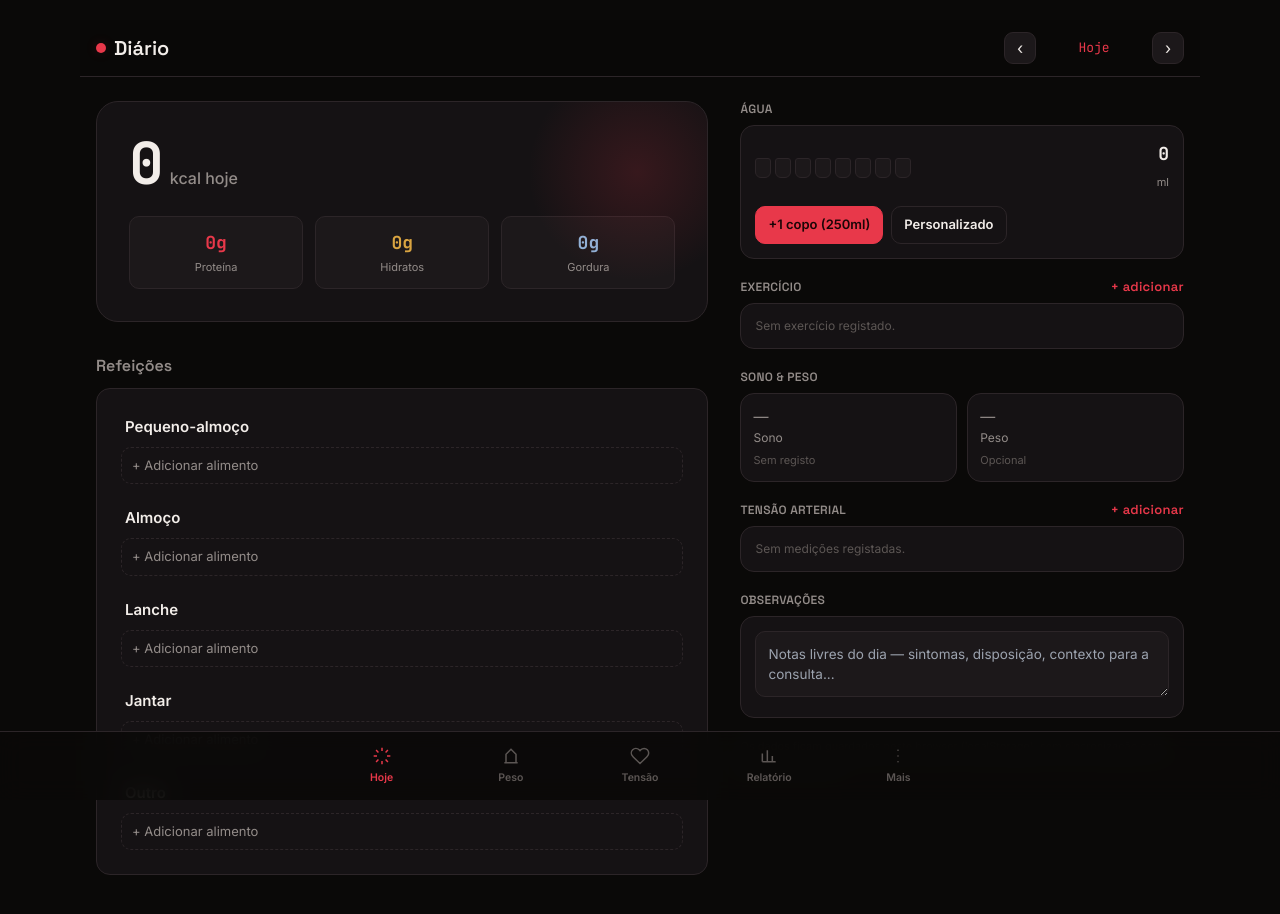
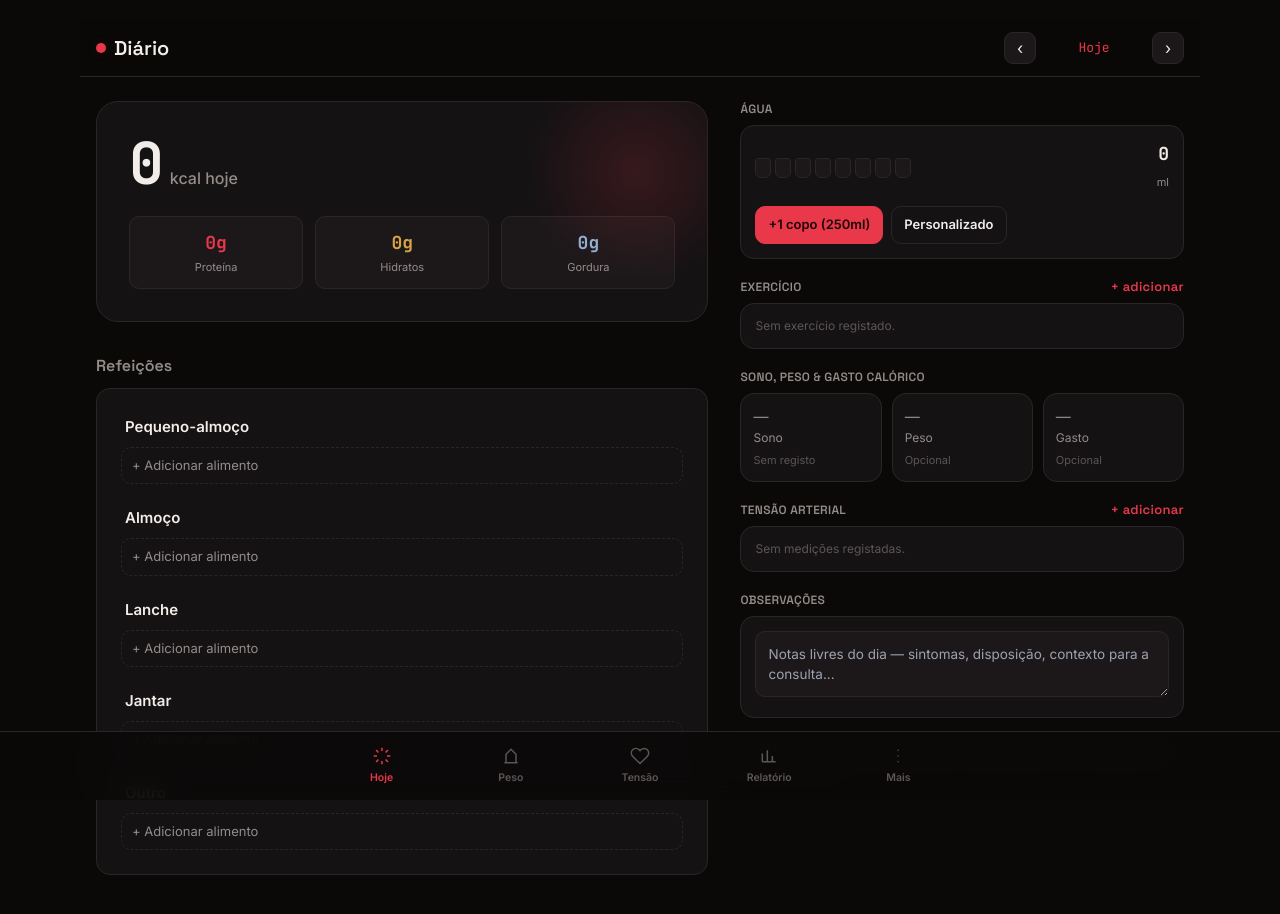
Before and after one commit to joaovieira77/nutritracker, a Next.js app: page / in a window 1280 px wide. Shown: the top 914 px of the page. Built offline with nearby package versions, Linux system fonts and the light colour scheme.

Commit message:
feat: add optional total calories burned per day

```diff
--- a/components/TodayTab.tsx
+++ b/components/TodayTab.tsx
@@ -5,7 +5,14 @@ import { DayData, Food, FoodEntry, MEAL_TYPES, MealKey, BloodPressureEntry } fro
 import { getDay, saveDay } from "@/lib/storage";
 import { addDays, dayLabel, fmtDurationH, round1, todayStr } from "@/lib/date";
 import { FoodSearchModal, QuantityModal } from "./modals/FoodModals";
-import { WaterModal, ExerciseModal, SleepModal, WeightModal, BloodPressureModal } from "./modals/EntryModals";
+import {
+  WaterModal,
+  ExerciseModal,
+  SleepModal,
+  WeightModal,
+  BloodPressureModal,
+  CaloriesBurnedModal,
+} from "./modals/EntryModals";
 
 type ModalState =
   | { kind: "none" }
@@ -15,7 +22,8 @@ type ModalState =
   | { kind: "exercise" }
   | { kind: "sleep" }
   | { kind: "weight" }
-  | { kind: "bloodPressure" };
+  | { kind: "bloodPressure" }
+  | { kind: "caloriesBurned" };
 
 export default function TodayTab() {
   const [currentDate, setCurrentDate] = useState(todayStr());
@@ -232,8 +240,10 @@ export default function TodayTab() {
           </div>
 
           <div>
-            <SectionTitle className="lg:mb-2 lg:mt-0 lg:text-xs lg:uppercase lg:tracking-wide">Sono &amp; Peso</SectionTitle>
-            <div className="grid grid-cols-2 gap-3 lg:gap-2.5">
+            <SectionTitle className="lg:mb-2 lg:mt-0 lg:text-xs lg:uppercase lg:tracking-wide">
+              Sono, Peso &amp; Gasto Calórico
+            </SectionTitle>
+            <div className="grid grid-cols-3 gap-3 lg:gap-2.5">
               <div
                 className="cursor-pointer rounded-card border border-border bg-surface p-3.5 lg:p-3"
                 onClick={() => setModal({ kind: "sleep" })}
@@ -270,6 +280,26 @@ export default function TodayTab() {
                   <>
                     <div className="text-[15px] text-textmuted">—</div>
                     <div className="mt-0.5 text-xs text-textmuted">Peso</div>
+                    <div className="mt-1.5 text-[11px] text-textfaint">Opcional</div>
+                  </>
+                )}
+              </div>
+              <div
+                className="cursor-pointer rounded-card border border-border bg-surface p-3.5 lg:p-3"
+                onClick={() => setModal({ kind: "caloriesBurned" })}
+              >
+                {day.caloriesBurnedTotal ? (
+                  <>
+                    <div className="font-num text-[22px] font-semibold lg:text-lg">
+                      {day.caloriesBurnedTotal} <span className="text-xs text-textmuted">kcal</span>
+                    </div>
+                    <div className="mt-0.5 text-xs text-textmuted">Gasto</div>
+                    <div className="mt-1.5 text-[11px] text-textfaint">Registado hoje</div>
+                  </>
+                ) : (
+                  <>
+                    <div className="text-[15px] text-textmuted">—</div>
+                    <div className="mt-0.5 text-xs text-textmuted">Gasto</div>
                     <div className="mt-1.5 text-[11px] text-textfaint">Opcional</div>
                   </>
                 )}
@@ -421,6 +451,18 @@ export default function TodayTab() {
           }}
         />
       )}
+      {modal.kind === "caloriesBurned" && (
+        <CaloriesBurnedModal
+          initial={day.caloriesBurnedTotal}
+          onClose={closeModal}
+          onConfirm={(kcal) => {
+            mutate((d) => {
+              d.caloriesBurnedTotal = kcal;
+            });
+            closeModal();
+          }}
+        />
+      )}
     </div>
   );
 }
--- a/components/modals/EntryModals.tsx
+++ b/components/modals/EntryModals.tsx
@@ -257,3 +257,43 @@ export function BloodPressureModal({
     </Modal>
   );
 }
+
+
+export function CaloriesBurnedModal({
+  initial,
+  onClose,
+  onConfirm,
+}: {
+  initial: number | null;
+  onClose: () => void;
+  onConfirm: (kcal: number) => void;
+}) {
+  const [value, setValue] = useState(initial ?? undefined);
+  return (
+    <Modal title="Calorias gastas no dia" onClose={onClose}>
+      <FieldLabel>Total (kcal) — ex: de uma app de treino/smartwatch</FieldLabel>
+      <input
+        type="number"
+        min={0}
+        inputMode="numeric"
+        placeholder="ex: 2200"
+        className={inputClass}
+        value={value ?? ""}
+        onChange={(e) => setValue(e.target.value ? parseFloat(e.target.value) : undefined)}
+      />
+      <ModalActions>
+        <button className={`${btnGhost} flex-1`} onClick={onClose}>
+          Cancelar
+        </button>
+        <button
+          className={`${btnPrimary} flex-1`}
+          onClick={() => {
+            if (value !== undefined && value >= 0) onConfirm(value);
+          }}
+        >
+          Guardar
+        </button>
+      </ModalActions>
+    </Modal>
+  );
+}
--- a/lib/storage.ts
+++ b/lib/storage.ts
@@ -3,7 +3,7 @@ import { DayData, MEAL_TYPES } from "./types";
 export function emptyDay(): DayData {
   const meals = {} as DayData["meals"];
   MEAL_TYPES.forEach((m) => (meals[m.key] = []));
-  return { meals, exercises: [], sleep: null, water: 0, weight: null, notes: "", bloodPressure: [] };
+ return { meals, exercises: [], sleep: null, water: 0, weight: null, notes: "", bloodPressure: [], caloriesBurnedTotal: null };
 }
 
 const KEY_PREFIX = "day:";
--- a/lib/types.ts
+++ b/lib/types.ts
@@ -56,6 +56,7 @@ export interface DayData {
   weight: number | null; // kg
   notes: string; // observações livres do dia
   bloodPressure: BloodPressureEntry[];
+   caloriesBurnedTotal: number | null; // Opcional, total calorias queimadas
 }
 
 export interface WeightPoint {
```
